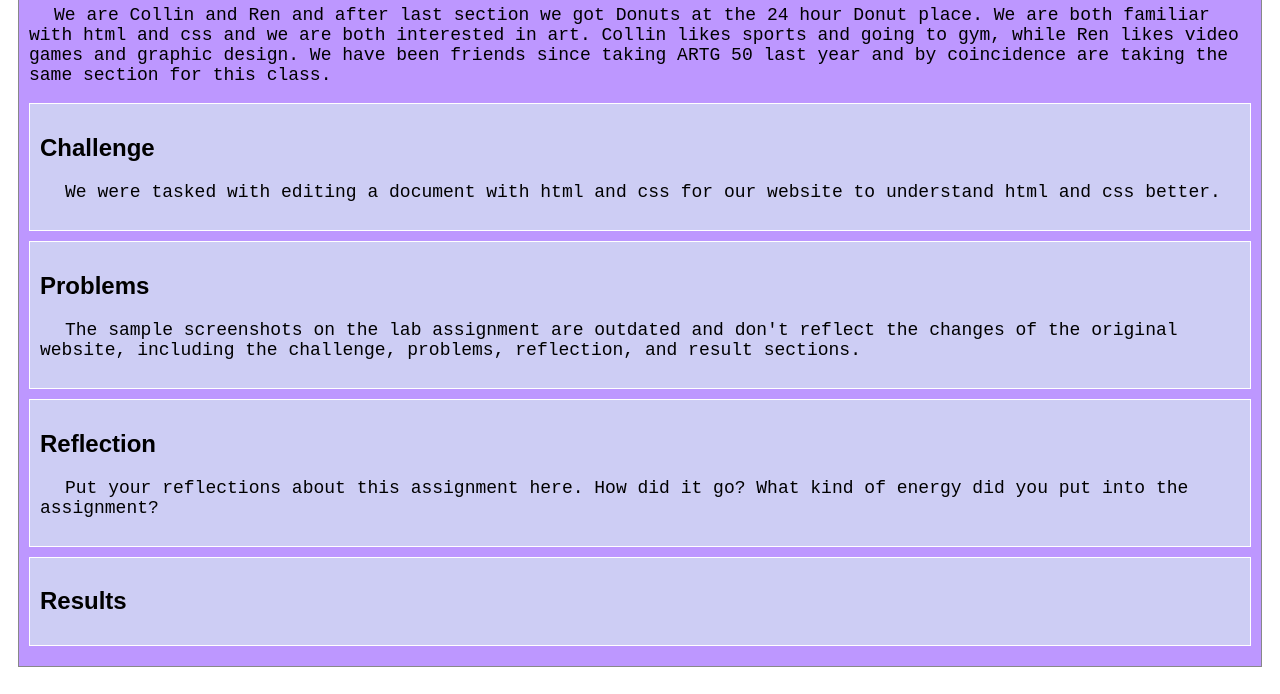
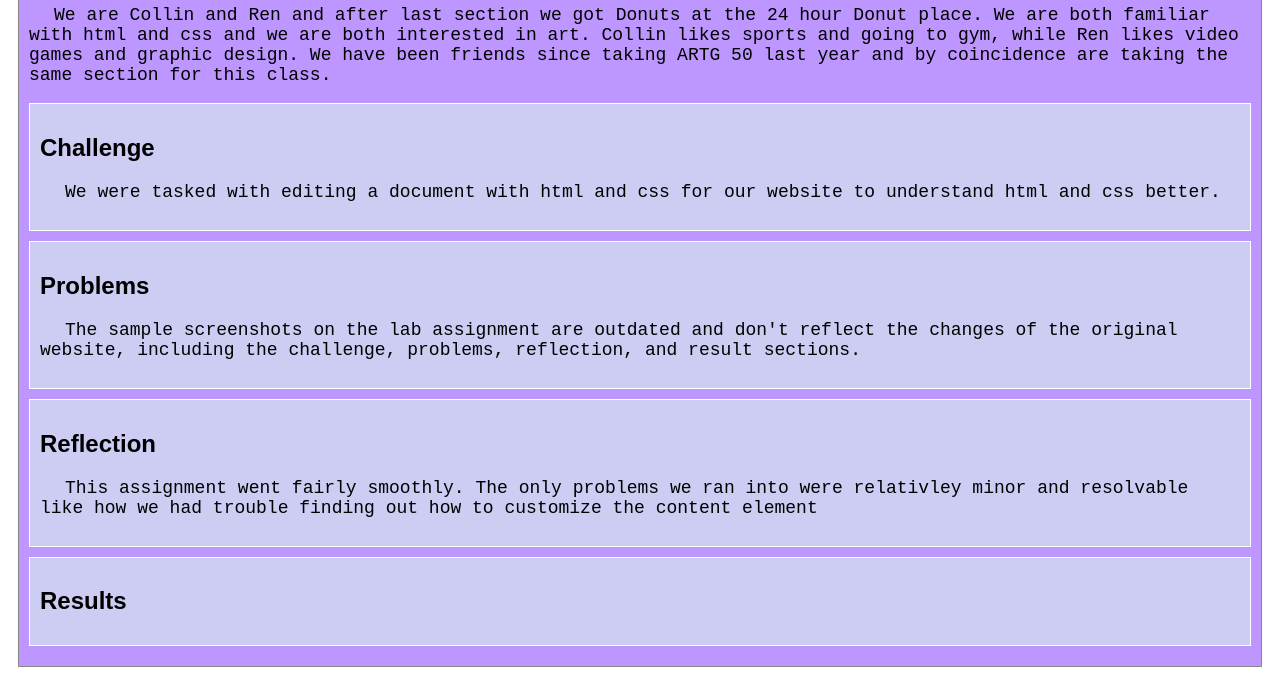
Before and after one commit to 1nvision/art101, a plain HTML site: page lab2/index.html in a window 1280 px wide. Shown: the part 106-800 px from the top of the page. Drawn offline with nearby package versions, Linux system fonts and the light colour scheme.

Commit message:
reflection

```diff
--- a/lab2/index.html
+++ b/lab2/index.html
@@ -37,7 +37,7 @@
 
 			<div class="minor-section">
 					<h2>Reflection</h2>
-					<p>Put your reflections about this assignment here. How did it go? What kind of energy did you put into the assignment? </p>
+					<p>This assignment went fairly smoothly. The only problems we ran into were relativley minor and resolvable like how we had trouble finding out how to customize the content element </p>
 			</div>
 
 			<div class="minor-section">
```
